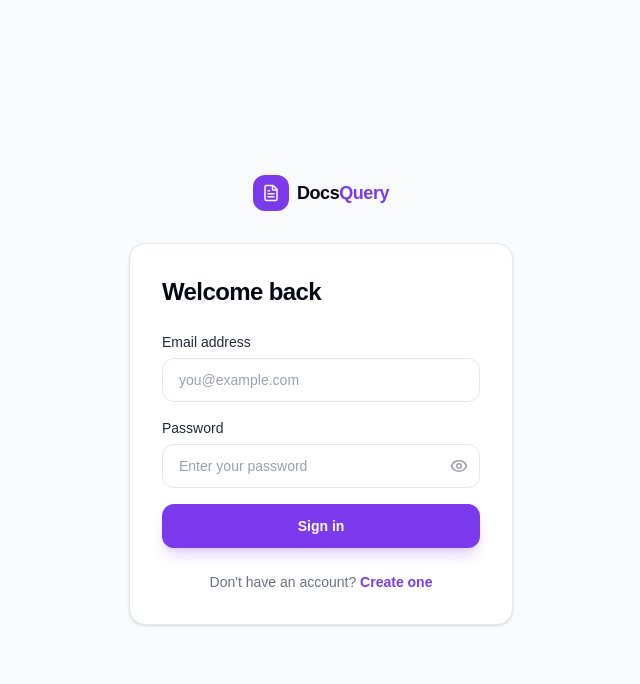
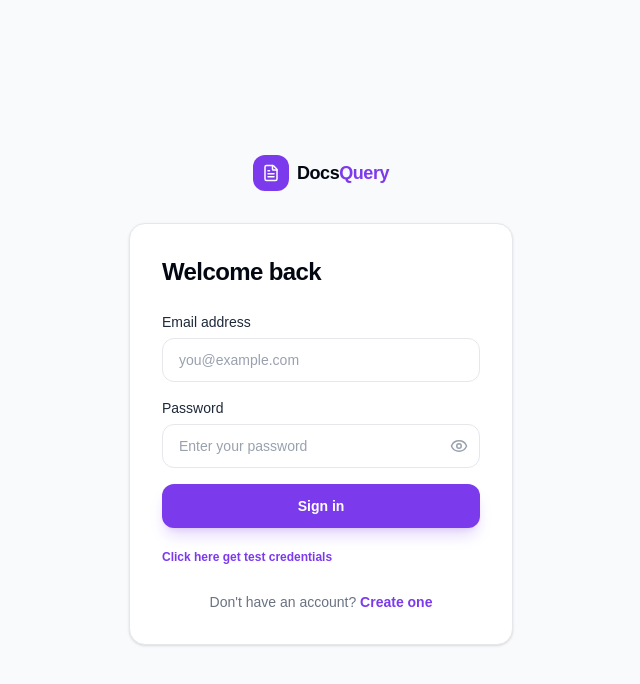
Before and after one commit to unais-08/DocsQuery-RAG, a Next.js app in the folder frontend/: page /login in a window 1280 px wide. Shown: the top 684 px of the page, without its empty margins (319-959 px from the left). Built offline with nearby package versions, Linux system fonts and the light colour scheme; no server answers.

Commit message:
feat(login): add sample credentials and button for test login functionality

```diff
--- a/frontend/app/(auth)/login/page.tsx
+++ b/frontend/app/(auth)/login/page.tsx
@@ -7,6 +7,11 @@ import { AuthRedirect } from "@/components/auth/auth-redirect";
 import { AuthShell } from "@/components/auth/auth-shell";
 import { AuthInput } from "@/components/auth/auth-input";
 import { useAuth } from "@/context/auth-context";
+
+const sampleCredentials = {
+    email: "sample@example.com",
+    password: "Pass@123",
+};
 
 export default function LoginPage() {
     const router = useRouter();
@@ -59,9 +64,13 @@ export default function LoginPage() {
         <AuthRedirect>
             <AuthShell mode="login">
                 <div>
-                    <h1 className="text-2xl font-bold tracking-tight text-gray-950">
-                        Welcome back
-                    </h1>
+                    <div className="flex items-start justify-between gap-4">
+                        <h1 className="text-2xl font-bold tracking-tight text-gray-950">
+                            Welcome back
+                        </h1>
+
+
+                    </div>
                 </div>
 
                 <form className="mt-6 space-y-4" onSubmit={handleSubmit}>
@@ -99,8 +108,16 @@ export default function LoginPage() {
                         className="h-11 w-full rounded-xl bg-brand-600 text-sm font-semibold text-white shadow-lg shadow-brand-600/20 transition hover:bg-brand-700 active:scale-[0.99] disabled:cursor-not-allowed disabled:opacity-70"
                     >
                         {isSubmitting ? "Signing in..." : "Sign in"}
+                    </button> <button
+                        type="button"
+                        onClick={() => setForm(sampleCredentials)}
+                        disabled={isSubmitting}
+                        className="text-xs font-semibold text-brand-600 transition hover:text-brand-700 disabled:cursor-not-allowed disabled:opacity-60"
+                    >
+                        Click here get test credentials
                     </button>
                 </form>
+
             </AuthShell>
         </AuthRedirect>
     );
```
